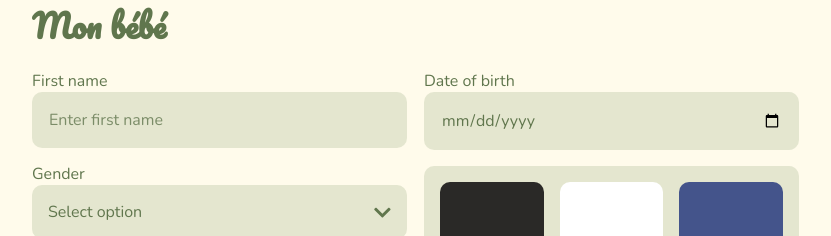
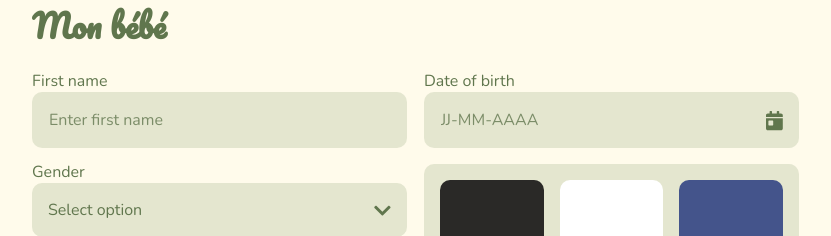
Before and after one commit to Lambtsa/charlies-closet-client, a React (Create React App) app: page /onboarding/my-baby in a window 1280 px wide. Shown: the part 199-435 px from the top of the page, without its empty margins (224-1055 px from the left). Built offline with nearby package versions, Linux system fonts and the light colour scheme.

Commit message:
update to fields

```diff
--- /dev/null
+++ b/src/components/DateField.tsx
@@ -0,0 +1,45 @@
+import React from 'react';
+import { FontAwesomeIcon } from '@fortawesome/react-fontawesome';
+import { faCalendarDay } from '@fortawesome/free-solid-svg-icons';
+
+interface DateFieldProps {
+  value: string,
+  class?: string,
+  id?: string,
+  label?: string,
+  required?: boolean,
+  setValue: (arg: string) => void,
+};
+
+const DateField = (props: DateFieldProps) => {
+
+  const handleDateChange = (e: any) => {
+
+    props.setValue(e.target.value);
+  }
+
+  return (
+    <>
+
+      <div className="select__container">
+        <div className="select__overlay">
+          <div className="select__overlay--icon">
+            <FontAwesomeIcon icon={faCalendarDay} />
+          </div>
+        </div>
+        <label className={`${props.class ? props.class : ''}`} htmlFor={props.id}>
+          {props.label}
+          <input
+            className="form__input date"
+            id={props.id}
+            value={props.value}
+            onChange={handleDateChange}
+            type="number"
+            placeholder="JJ-MM-AAAA" />
+      </label>
+      </div>
+    </>
+  );
+};
+
+export default DateField;
--- a/src/styles/small.scss
+++ b/src/styles/small.scss
@@ -271,6 +271,9 @@ textarea {
     background-color: rgba($white, 0.8);
     padding: .5rem 1rem;
   }
+  &.date {
+    appearance: none;
+  }
 }
 label {
   color: $primary-color;
@@ -405,7 +408,6 @@ label {
   font-size: 1.2rem;
 }
 select {
-  // A reset of styles, including removing the default dropdown arrow
   appearance: none;
   width: 100%;
   margin-top: .2rem;
@@ -695,7 +697,10 @@ select {
   grid-column: 1;
   grid-row: 2 / span 3;
   grid-gap: 1rem;
-  height: 250px;
+  height: 220px;
+}
+input::-webkit-calendar-picker-indicator{
+	display: none;
 }
 .color {
   border-radius: 10px;
--- a/src/views/account/MyBaby.tsx
+++ b/src/views/account/MyBaby.tsx
@@ -3,6 +3,7 @@ import InputField from '../../components/InputField';
 import OnboardingStep from '../../components/OnboardingStep';
 import ColorSelector from '../../components/ColorSelector';
 import SelectField from '../../components/SelectField';
+import DateField from '../../components/DateField';
 
 const MyBaby = () => {
   const [firstName, setFirstName] = useState('');
@@ -44,13 +45,11 @@ const MyBaby = () => {
               value={firstName}
               setValue={setFirstName}
               placeholder="Enter first name" />
-            <InputField
+            <DateField
               id="birth_date"
               label="Date of birth"
-              type="date"
               value={birth}
-              setValue={setBirth}
-              placeholder="Enter date of birth" />
+              setValue={setBirth}/>
             <ColorSelector state={color} setState={setColor} />
             <SelectField
               state={gender}
```
